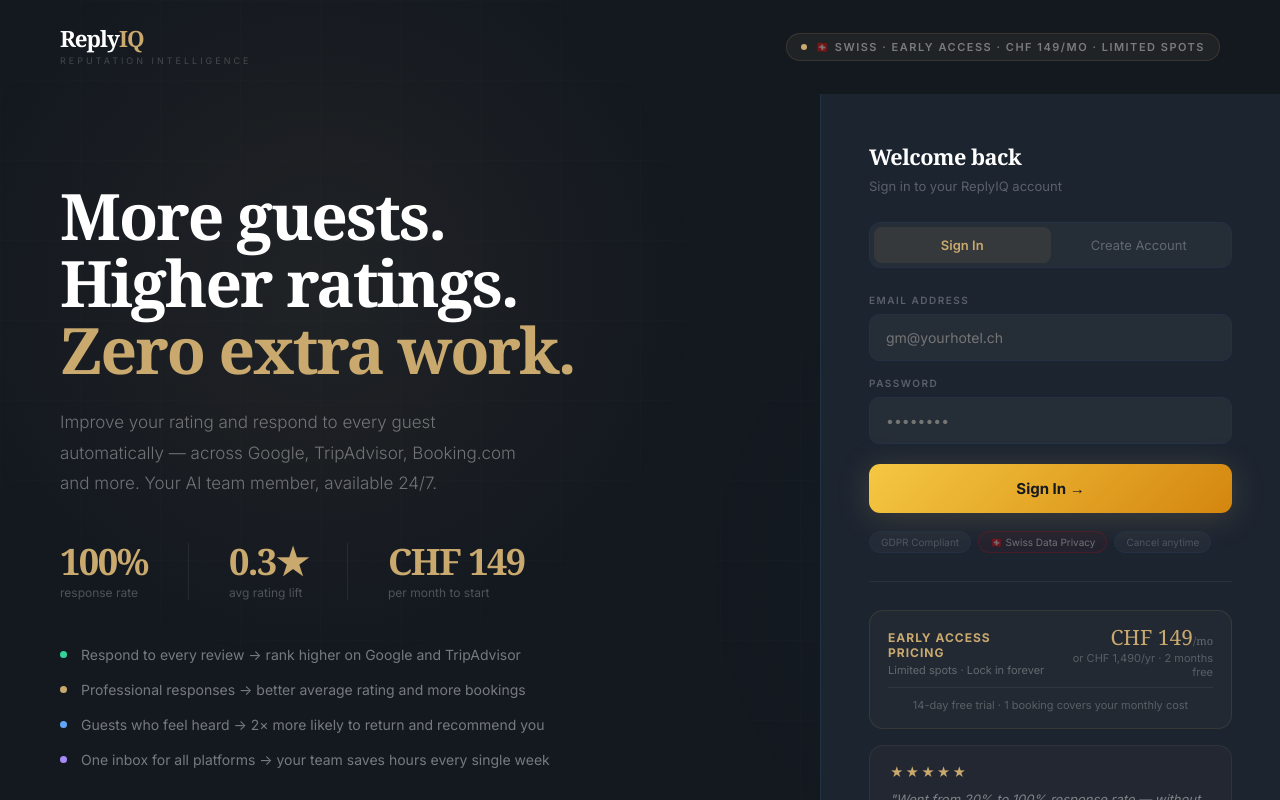
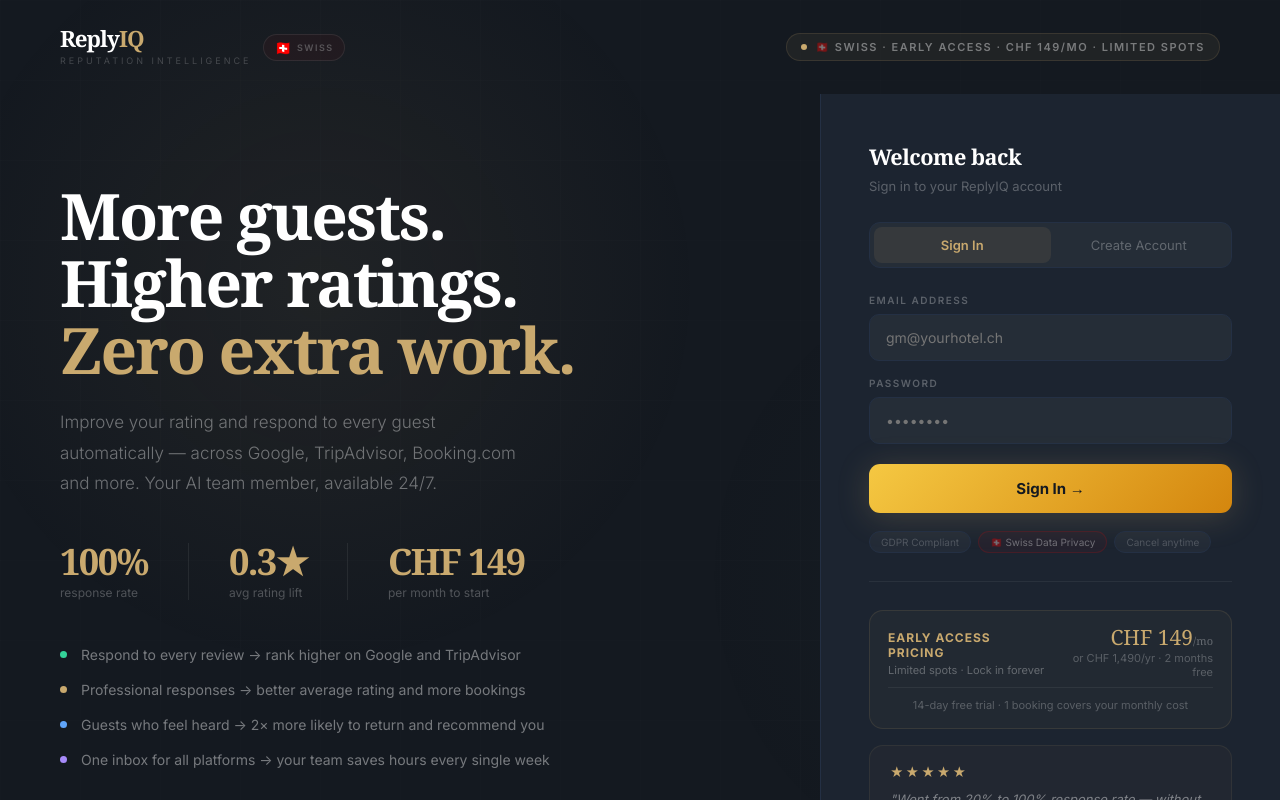
Before and after one commit to Reply-IQ/replyiq, a React (Vite) app: page / in a window 1280 px wide. Shown: the top 800 px of the page. Built offline with nearby package versions, Linux system fonts and the light colour scheme; no server answers.

Commit message:
Swiss flag next to logo, fix widget filename

```diff
--- a/src/pages/Auth.jsx
+++ b/src/pages/Auth.jsx
@@ -48,9 +48,15 @@ export default function Auth() {
       <div style={{ position:'relative', zIndex:1, minHeight:'100vh', display:'flex', flexDirection:'column' }}>
         {/* Nav */}
         <div style={{ padding:'28px 60px', display:'flex', justifyContent:'space-between', alignItems:'center' }}>
-          <div>
-            <div style={{ fontSize:'1.6rem', fontWeight:700, letterSpacing:'-1px', color:'#fff', fontFamily:'Georgia,serif', lineHeight:1 }}>Reply<span style={{ color:'#C9A96E' }}>IQ</span></div>
-            <div style={{ fontSize:'9px', letterSpacing:'3px', color:'rgba(255,255,255,0.2)', textTransform:'uppercase', marginTop:5 }}>Reputation Intelligence</div>
+          <div style={{ display:'flex', alignItems:'center', gap:12 }}>
+            <div>
+              <div style={{ fontSize:'1.6rem', fontWeight:700, letterSpacing:'-1px', color:'#fff', fontFamily:'Georgia,serif', lineHeight:1 }}>Reply<span style={{ color:'#C9A96E' }}>IQ</span></div>
+              <div style={{ fontSize:'9px', letterSpacing:'3px', color:'rgba(255,255,255,0.2)', textTransform:'uppercase', marginTop:5 }}>Reputation Intelligence</div>
+            </div>
+            <div style={{ display:'flex', alignItems:'center', gap:5, padding:'4px 10px', background:'rgba(255,0,0,0.04)', border:'1px solid rgba(255,255,255,0.08)', borderRadius:20 }}>
+              <span style={{ fontSize:'14px' }}>🇨🇭</span>
+              <span style={{ fontSize:'9px', color:'rgba(255,255,255,0.25)', letterSpacing:'1.5px', textTransform:'uppercase', fontWeight:600 }}>Swiss</span>
+            </div>
           </div>
           <div style={{ display:'flex', alignItems:'center', gap:8, background:'rgba(201,169,110,0.07)', border:'1px solid rgba(201,169,110,0.15)', borderRadius:20, padding:'6px 14px' }}>
             <div style={{ width:6, height:6, borderRadius:'50%', background:'#C9A96E' }} />
```
